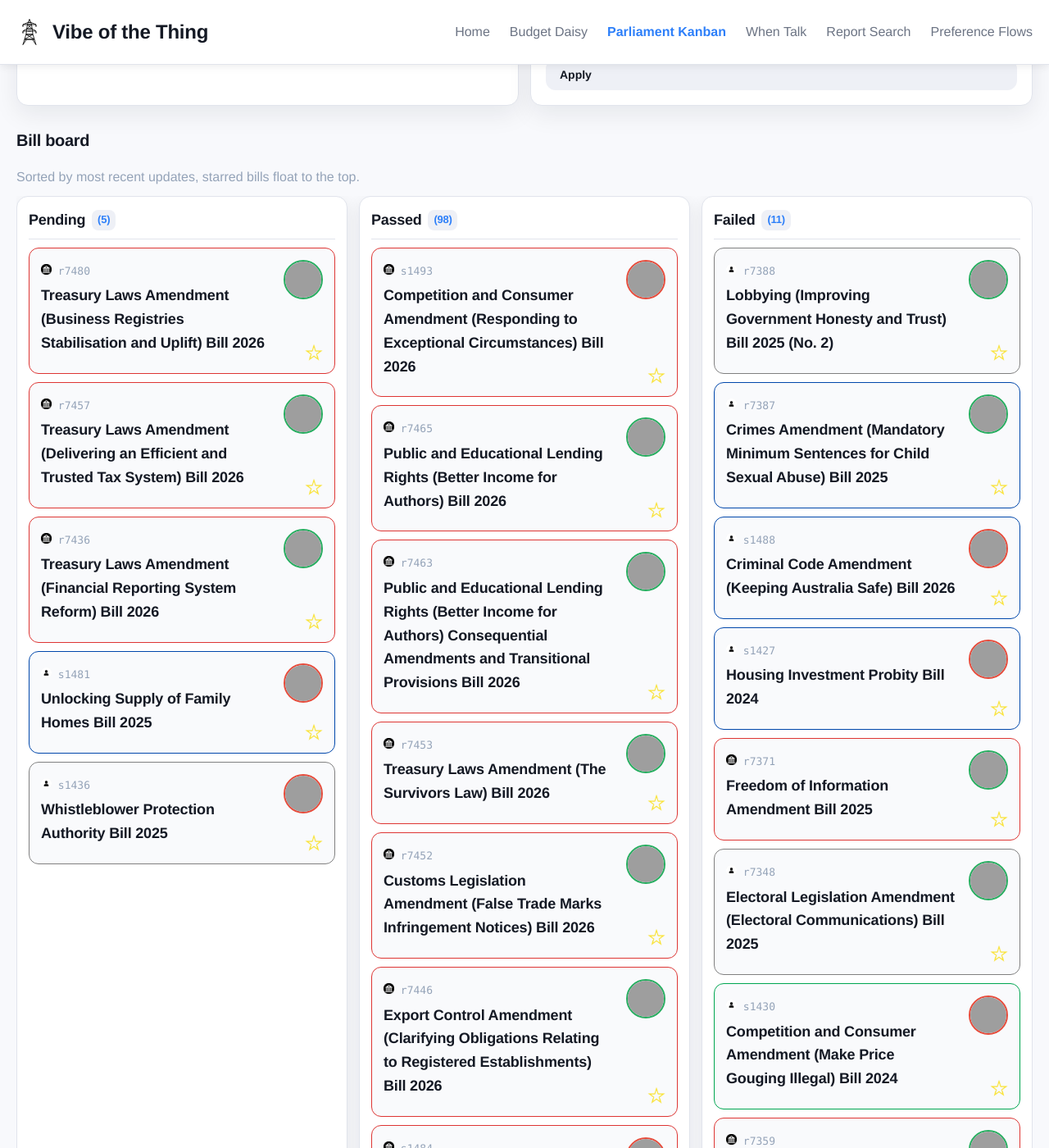
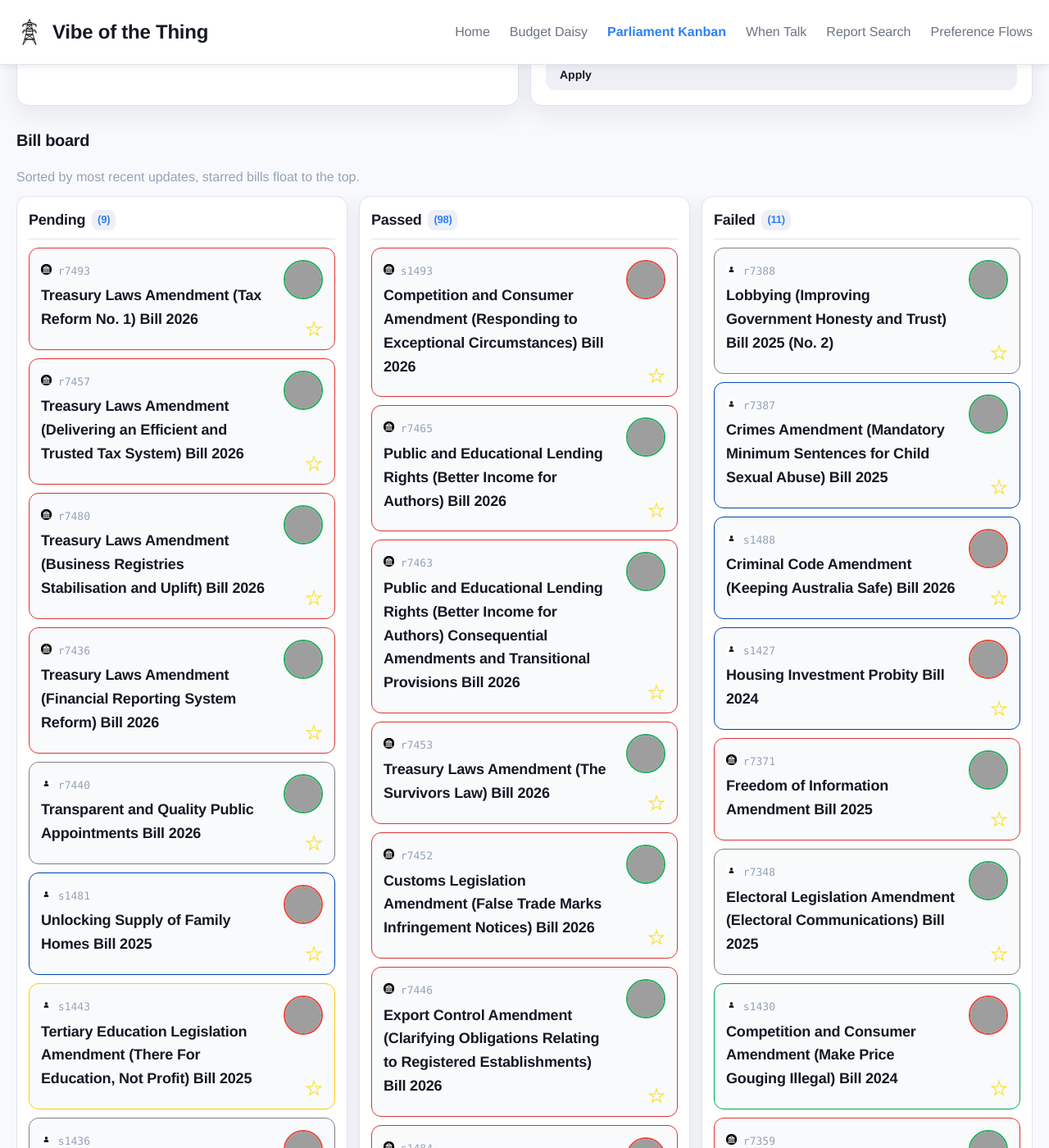
Before and after one commit to Coedice/vibe-of-the-thing, a Jekyll site: the page built from parliament-kanban/index.html, in a window 1280 px wide and 1400 px high, scrolled down 595 px. Shown: the whole window at 82% size. Built offline with Jekyll 4.4.1, drawn with Linux system fonts in a browser that asks for light colours; part of the change alters nothing that is shown; some of the changed text lies outside the part shown; grey boxes are pictures that could not be loaded.

Commit message:
Update bill data

```diff
--- a/_data/bills.yml
+++ b/_data/bills.yml
@@ -1,4 +1,18 @@
 pending:
+- bill_id: r7332
+  title: Therapeutic Goods Amendment Bill 2025
+  status: Before Reps
+  type: Government
+  portfolio: Prime Minister
+  originating_house: House of Representatives
+  summary: Amends the Therapeutic Goods Act 1989 to make a minor technical amendment.
+  introducer_name: null
+  introducer_party: Labor
+  introducer_id: null
+  introducer_division: null
+  pdf_url: https://parlinfo.aph.gov.au/parlInfo/download/legislation/bills/r7332_first-reps/toc_pdf/25027b01.pdf;fileType=application%2Fpdf
+  last_updated: 2025-07-22
+  second_reading_hansard_url: null
 - bill_id: r7436
   title: Treasury Laws Amendment (Financial Reporting System Reform) Bill 2026
   status: Before Senate
@@ -18,6 +32,22 @@ pending:
   pdf_url: https://parlinfo.aph.gov.au/parlInfo/download/legislation/bills/r7436_first-reps/toc_pdf/26012b01.pdf;fileType=application%2Fpdf
   last_updated: 2026-03-11
   second_reading_hansard_url: https://parlinfo.aph.gov.au/parlInfo/search/display/display.w3p;query=Id%3A%22chamber%2Fhansardr%2F29139%2F0015%22
+- bill_id: r7440
+  title: Transparent and Quality Public Appointments Bill 2026
+  status: Before Reps
+  type: Private
+  portfolio: null
+  originating_house: House of Representatives
+  summary: Establishes a framework for making public appointments, including the establishment
+    of Independent Selection Panels and the Office of the Public Appointments Commissioner.
+    Also establishes the Parliamentary Joint Committee on Appointments.
+  introducer_name: Sophie Scamps
+  introducer_party: Independent
+  introducer_id: '10989'
+  introducer_division: Mackellar
+  pdf_url: https://parlinfo.aph.gov.au/parlInfo/download/legislation/bills/r7440_first-reps/toc_pdf/26020b01.pdf;fileType=application%2Fpdf
+  last_updated: 2026-03-02
+  second_reading_hansard_url: https://parlinfo.aph.gov.au/parlInfo/search/display/display.w3p;query=Id%3A%22chamber%2Fhansardr%2F29140%2F0041%22
 - bill_id: r7457
   title: Treasury Laws Amendment (Delivering an Efficient and Trusted Tax System)
     Bill 2026
@@ -39,7 +69,7 @@ pending:
   introducer_id: '10925'
   introducer_division: Fraser
   pdf_url: https://parlinfo.aph.gov.au/parlInfo/download/legislation/bills/r7457_first-reps/toc_pdf/26037b01.pdf;fileType=application%2Fpdf
-  last_updated: 2026-05-26
+  last_updated: 2026-05-28
   second_reading_hansard_url: https://parlinfo.aph.gov.au/parlInfo/search/display/display.w3p;query=Id%3A%22chamber%2Fhansardr%2F29149%2F0030%22
 - bill_id: r7480
   title: Treasury Laws Amendment (Business Registries Stabilisation and Uplift) Bill
@@ -54,8 +84,22 @@ pending:
   introducer_id: '10746'
   introducer_division: Fenner
   pdf_url: https://parlinfo.aph.gov.au/parlInfo/download/legislation/bills/r7480_first-reps/toc_pdf/26056b01.pdf;fileType=application%2Fpdf
-  last_updated: 2026-05-26
+  last_updated: 2026-05-27
   second_reading_hansard_url: https://parlinfo.aph.gov.au/parlInfo/search/display/display.w3p;query=Id%3A%22chamber%2Fhansardr%2F29156%2F0025%22
+- bill_id: r7493
+  title: Treasury Laws Amendment (Tax Reform No. 1) Bill 2026
+  status: Before Reps
+  type: Government
+  portfolio: Treasury
+  originating_house: House of Representatives
+  summary: null
+  introducer_name: Jim Chalmers
+  introducer_party: Labor
+  introducer_id: '10809'
+  introducer_division: Rankin
+  pdf_url: https://parlinfo.aph.gov.au/parlInfo/download/legislation/bills/r7493_first-reps/toc_pdf/26072b01.pdf;fileType=application%2Fpdf
+  last_updated: 2026-05-28
+  second_reading_hansard_url: https://parlinfo.aph.gov.au/parlInfo/search/display/display.w3p;query=Id%3A%22chamber%2Fhansardr%2F29160%2F0020%22
 - bill_id: s1436
   title: Whistleblower Protection Authority Bill 2025
   status: Before Senate
@@ -78,6 +122,24 @@ pending:
   pdf_url: https://parlinfo.aph.gov.au/parlInfo/download/legislation/bills/s1436_first-senate/toc_pdf/25S0420.pdf;fileType=application%2Fpdf
   last_updated: 2025-07-23
   second_reading_hansard_url: https://parlinfo.aph.gov.au/parlInfo/search/display/display.w3p;query=Id%3A%22chamber%2Fhansards%2F28693%2F0177%22
+- bill_id: s1443
+  title: Tertiary Education Legislation Amendment (There For Education, Not Profit)
+    Bill 2025
+  status: Before Senate
+  type: Private
+  portfolio: null
+  originating_house: Senate
+  summary: Introduced with the Remuneration Tribunal Amendment (There For Public Service,
+    Not Profit) Bill 2025, the bill amends the Australian National University Act
+    1991 and Tertiary Education Quality and Standards Agency Act 2011 to set a statutory
+    limit on the remuneration of vice-chancellors of Australian universities.
+  introducer_name: Jacqui Lambie
+  introducer_party: Jacqui Lambie Network
+  introducer_id: '10830'
+  introducer_division: Tasmania
+  pdf_url: https://parlinfo.aph.gov.au/parlInfo/download/legislation/bills/s1443_first-senate/toc_pdf/25S0320.pdf;fileType=application%2Fpdf
+  last_updated: 2025-07-23
+  second_reading_hansard_url: https://parlinfo.aph.gov.au/parlInfo/search/display/display.w3p;query=Id%3A%22chamber%2Fhansards%2F28690%2F0208%22
 - bill_id: s1481
   title: Unlocking Supply of Family Homes Bill 2025
   status: Before Senate
@@ -670,7 +732,7 @@ passed:
   second_reading_hansard_url: https://parlinfo.aph.gov.au/parlInfo/search/display/display.w3p;query=Id%3A%22chamber%2Fhansardr%2F28901%2F0013%22
 - bill_id: r7375
   title: Excise Tariff Amendment (Draught Beer) Bill 2025
-  status: Assent
+  status: Act
   type: Government
   portfolio: Treasury
   originating_house: House of Representatives
@@ -702,7 +764,7 @@ passed:
   second_reading_hansard_url: https://parlinfo.aph.gov.au/parlInfo/search/display/display.w3p;query=Id%3A%22chamber%2Fhansardr%2F28901%2F0017%22
 - bill_id: r7377
   title: Customs Tariff Amendment (Draught Beer) Bill 2025
-  status: Assent
+  status: Act
   type: Government
   portfolio: Home Affairs
   originating_house: House of Representatives
@@ -879,7 +941,7 @@ passed:
   second_reading_hansard_url: https://parlinfo.aph.gov.au/parlInfo/search/display/display.w3p;query=Id%3A%22chamber%2Fhansardr%2F28901%2F0023%22
 - bill_id: r7385
   title: Commonwealth Parole Board Bill 2025
-  status: Assent
+  status: Act
   type: Government
   portfolio: Attorney-General
   originating_house: House of Representatives
@@ -897,7 +959,7 @@ passed:
 - bill_id: r7386
   title: Commonwealth Parole Board (Consequential and Transitional Provisions) Bill
     2025
-  status: Assent
+  status: Act
   type: Government
   portfolio: Attorney-General
   originating_house: House of Representatives
@@ -1112,7 +1174,7 @@ passed:
   second_reading_hansard_url: https://parlinfo.aph.gov.au/parlInfo/search/display/display.w3p;query=Id%3A%22chamber%2Fhansardr%2F28866%2F0040%22
 - bill_id: r7401
   title: Migration Amendment (Combatting Migrant Exploitation) Bill 2025
-  status: Assent
+  status: Act
   type: Government
   portfolio: Home Affairs
   originating_house: House of Representatives
@@ -1185,7 +1247,7 @@ passed:
 - bill_id: r7409
   title: Treasury Laws Amendment (Genetic Testing Protections in Life Insurance and
     Other Measures) Bill 2025
-  status: Assent
+  status: Act
   type: Government
   portfolio: Treasury
   originating_house: House of Representatives
@@ -1214,7 +1276,7 @@ passed:
   second_reading_hansard_url: https://parlinfo.aph.gov.au/parlInfo/search/display/display.w3p;query=Id%3A%22chamber%2Fhansardr%2F28887%2F0043%22
 - bill_id: r7411
   title: Corporations Amendment (Digital Assets Framework) Bill 2025
-  status: Assent
+  status: Act
   type: Government
   portfolio: Treasury
   originating_house: House of Representatives
@@ -1260,7 +1322,7 @@ passed:
   second_reading_hansard_url: https://parlinfo.aph.gov.au/parlInfo/search/display/display.w3p;query=Id%3A%22chamber%2Fhansardr%2F28887%2F0051%22
 - bill_id: r7415
   title: Translating and Interpreting Services Bill 2025
-  status: Assent
+  status: Act
   type: Government
   portfolio: Home Affairs
   originating_house: House of Representatives
@@ -1411,7 +1473,7 @@ passed:
   second_reading_hansard_url: https://parlinfo.aph.gov.au/parlInfo/search/display/display.w3p;query=Id%3A%22chamber%2Fhansardr%2F29340%2F0048%22
 - bill_id: r7423
   title: National Health Amendment (Passive Immunological Products) Bill 2026
-  status: Assent
+  status: Act
   type: Government
   portfolio: Health, Disability and Ageing
   originating_house: House of Representatives
```
